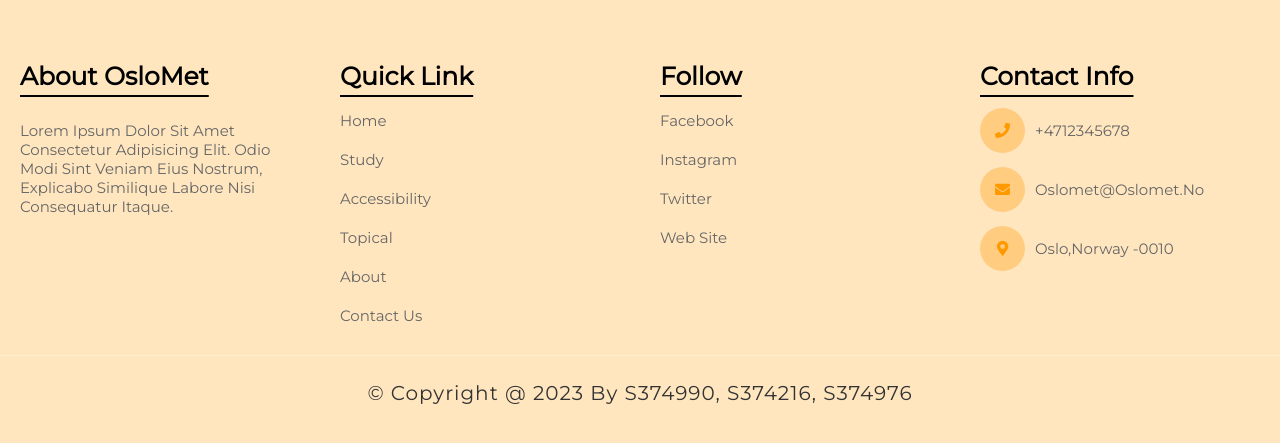
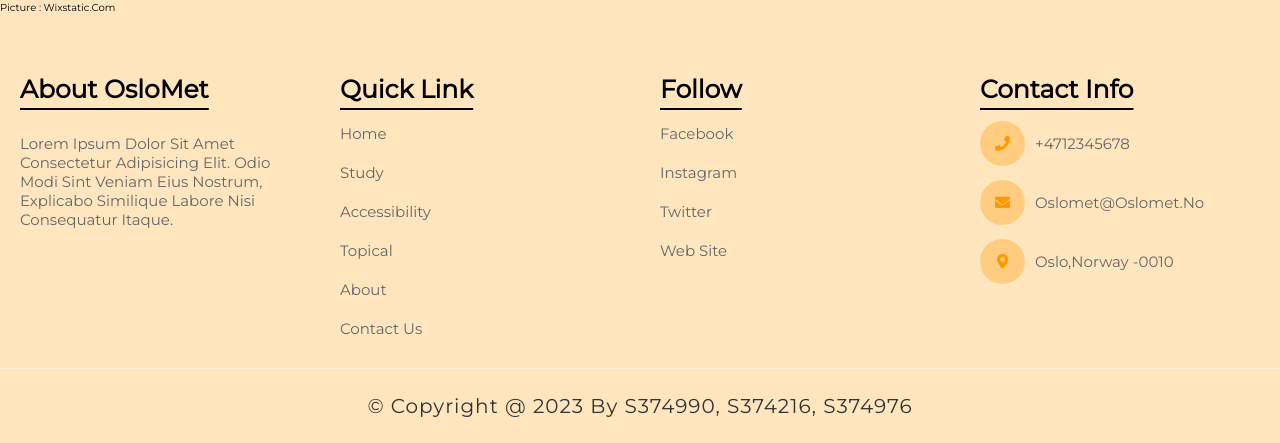
Before and after one commit to Tekbal/DATA1200-Oppgave, a plain HTML site: page sides/about.html in a window 1280 px wide. Shown: the part 550-993 px from the top of the page. Drawn offline with Linux system fonts and the light colour scheme.

Commit message:
Update about.html
img info

```diff
--- a/sides/about.html
+++ b/sides/about.html
@@ -39,6 +39,7 @@
             <div class="image">
                 <img src="../img/about.jpg" alt="about" />
                 <!--image source : https://static.wixstatic.com/media/c770e8_b986dd06d087443ab2aa1bc656b19d45~mv2_d_4500_3000_s_4_2.jpg/v1/fill/w_350,h_234,al_c,q_80,usm_0.66_1.00_0.01,enc_auto/c770e8_b986dd06d087443ab2aa1bc656b19d45~mv2_d_4500_3000_s_4_2.jpg-->
+                <p>Picture : wixstatic.com</p>
             </div>
             <div class="content">
                 <h2>
```
